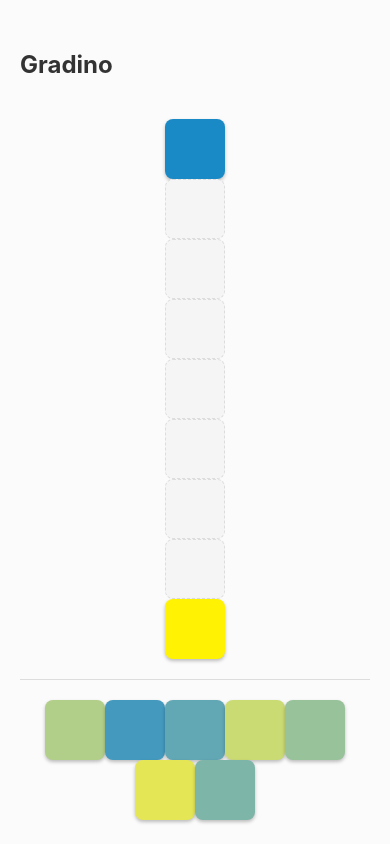
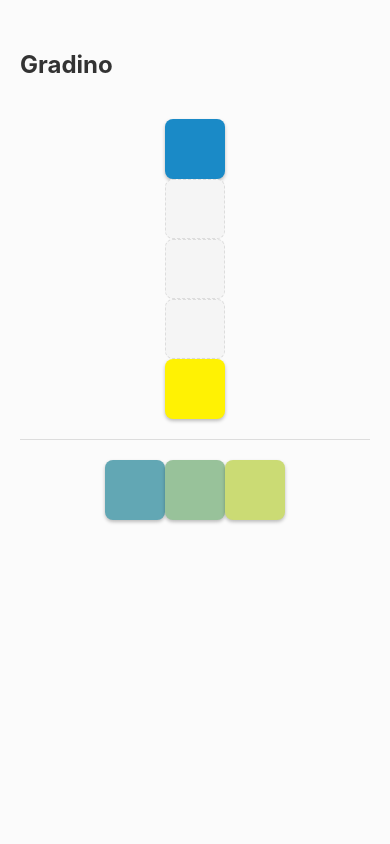
Before and after one commit to sarahnoaa/gradino, a React Native app: screen / in a window 390 px wide. Built offline with nearby package versions, Linux system fonts and the light colour scheme.

Commit message:
win changes

```diff
--- a/package.json
+++ b/package.json
@@ -12,6 +12,7 @@
     "@react-native-async-storage/async-storage": "^2.2.0",
     "culori": "^4.0.2",
     "expo": "~54.0.10",
+    "expo-haptics": "~15.0.7",
     "expo-status-bar": "~3.0.8",
     "react": "19.1.0",
     "react-native": "0.81.4",
--- a/src/components/Board.tsx
+++ b/src/components/Board.tsx
@@ -4,7 +4,7 @@ import { Slot } from './Slot';
 import { useGameStore } from '../core/state/gameStore';
 
 export const Board: React.FC = () => {
-  const { currentPuzzle, placedTiles, placeTile, removeTile } = useGameStore();
+  const { currentPuzzle, placedTiles, placeTile, removeTile, isComplete } = useGameStore();
 
 
   if (!currentPuzzle) {
@@ -34,6 +34,8 @@ export const Board: React.FC = () => {
             index={index}
             onPress={() => handleSlotPress(index)}
             isAnchor={index === 0 || index === currentPuzzle.slots - 1}
+            isComplete={isComplete}
+            animationDelay={index * 100} // Stagger the animations
           />
         ))}
       </View>
--- a/src/components/Slot.tsx
+++ b/src/components/Slot.tsx
@@ -8,9 +8,11 @@ interface SlotProps {
   index: number;
   onPress: () => void;
   isAnchor: boolean;
+  isComplete?: boolean;
+  animationDelay?: number;
 }
 
-export const Slot: React.FC<SlotProps> = ({ tile, index, onPress, isAnchor }) => {
+export const Slot: React.FC<SlotProps> = ({ tile, index, onPress, isAnchor, isComplete = false, animationDelay = 0 }) => {
   return (
     <TouchableOpacity
       style={[
@@ -22,7 +24,12 @@ export const Slot: React.FC<SlotProps> = ({ tile, index, onPress, isAnchor }) =>
       activeOpacity={0.7}
     >
       {tile ? (
-        <Tile tile={tile} interactive={false} />
+        <Tile
+          tile={tile}
+          interactive={false}
+          isComplete={isComplete}
+          animationDelay={animationDelay}
+        />
       ) : (
         <View style={styles.emptySlotContent}>
         </View>
--- a/src/components/Tile.tsx
+++ b/src/components/Tile.tsx
@@ -1,5 +1,5 @@
-import React from 'react';
-import { View, Text, StyleSheet, TouchableOpacity } from 'react-native';
+import React, { useEffect, useRef } from 'react';
+import { View, Text, StyleSheet, TouchableOpacity, Animated } from 'react-native';
 import { Tile as TileType } from '../core/puzzle/generator';
 
 interface TileProps {
@@ -7,16 +7,49 @@ interface TileProps {
   onPress?: () => void;
   style?: any;
   interactive?: boolean;
+  isComplete?: boolean;
+  animationDelay?: number;
 }
 
-export const Tile: React.FC<TileProps> = ({ tile, onPress, style, interactive = true }) => {
+export const Tile: React.FC<TileProps> = ({ tile, onPress, style, interactive = true, isComplete = false, animationDelay = 0 }) => {
+  const scaleAnim = useRef(new Animated.Value(1)).current;
+
+  useEffect(() => {
+    if (isComplete) {
+      console.log(`Tile ${tile.id}: Starting pulse animation with delay ${animationDelay}ms`);
+      // Start pulse animation after delay
+      const timer = setTimeout(() => {
+        console.log(`Tile ${tile.id}: Starting pulse animation now`);
+        Animated.sequence([
+          Animated.timing(scaleAnim, {
+            toValue: 1.2,
+            duration: 300,
+            useNativeDriver: true,
+          }),
+          Animated.timing(scaleAnim, {
+            toValue: 1,
+            duration: 300,
+            useNativeDriver: true,
+          }),
+        ]).start();
+      }, animationDelay);
+
+      return () => clearTimeout(timer);
+    } else {
+      scaleAnim.setValue(1);
+    }
+  }, [isComplete, animationDelay]);
+
   const tileContent = (
-    <View style={[
+    <Animated.View style={[
       styles.tile,
       { backgroundColor: tile.hex },
-      style
+      style,
+      {
+        transform: [{ scale: scaleAnim }],
+      }
     ]}>
-    </View>
+    </Animated.View>
   );
 
   if (interactive && onPress) {
--- a/src/core/puzzle/generator.ts
+++ b/src/core/puzzle/generator.ts
@@ -18,7 +18,7 @@ export interface Puzzle {
   solutionOrder: string[];
 }
 
-// Generate the first puzzle: Cool Blue → Cool Yellow with 9 total tiles (8 gradations)
+// Generate the first puzzle: Cool Blue → Cool Yellow with 5 total tiles (3 gradations)
 export const generateFirstPuzzle = (): Puzzle => {
   const startPrimary = getPrimaryById('CB'); // Cool Blue
   const endPrimary = getPrimaryById('CY'); // Cool Yellow
@@ -28,7 +28,7 @@ export const generateFirstPuzzle = (): Puzzle => {
   }
 
   // Generate perceptually uniform gradient using culori's OKLab interpolator
-  const gradient = generateColorGradient(startPrimary.rgb, endPrimary.rgb, 8); // 8 steps gives us 9 colors total
+  const gradient = generateColorGradient(startPrimary.rgb, endPrimary.rgb, 4); // 4 steps gives us 5 colors total
 
   console.log('Generated gradient:', gradient);
 
@@ -71,7 +71,7 @@ export const generateFirstPuzzle = (): Puzzle => {
   ];
 
   return {
-    slots: 9,
+    slots: 5,
     anchors: {
       start: startTile,
       end: endTile
--- a/src/core/state/gameStore.ts
+++ b/src/core/state/gameStore.ts
@@ -101,13 +101,19 @@ export const useGameStore = create<GameState>((set, get) => ({
 
     // Check if all slots are filled
     const allFilled = state.placedTiles.every(tile => tile !== null);
+    console.log('All slots filled:', allFilled);
     if (!allFilled) return;
 
     // Check if the order matches the solution
     const placedOrder = state.placedTiles.map(tile => tile!.id);
     const isCorrect = JSON.stringify(placedOrder) === JSON.stringify(state.currentPuzzle.solutionOrder);
 
+    console.log('Placed order:', placedOrder);
+    console.log('Solution order:', state.currentPuzzle.solutionOrder);
+    console.log('Is correct:', isCorrect);
+
     if (isCorrect) {
+      console.log('PUZZLE COMPLETED! Setting isComplete to true');
       set({ isComplete: true });
     }
   },
--- a/src/screens/GameScreen.tsx
+++ b/src/screens/GameScreen.tsx
@@ -1,5 +1,6 @@
-import React, { useEffect } from 'react';
-import { View, StyleSheet, Text, Alert } from 'react-native';
+import React, { useEffect, useState } from 'react';
+import { View, StyleSheet, Text, TouchableOpacity, Animated } from 'react-native';
+import * as Haptics from 'expo-haptics';
 import { Board } from '../components/Board';
 import { Tray } from '../components/Tray';
 import { useGameStore } from '../core/state/gameStore';
@@ -7,6 +8,8 @@ import { generateFirstPuzzle } from '../core/puzzle/generator';
 
 export const GameScreen: React.FC = () => {
   const { currentPuzzle, setPuzzle, isComplete, moves } = useGameStore();
+  const [showNextButton, setShowNextButton] = useState(false);
+  const nextButtonOpacity = new Animated.Value(0);
 
   useEffect(() => {
     // Generate the first puzzle when the screen loads
@@ -21,14 +24,26 @@ export const GameScreen: React.FC = () => {
   }, [currentPuzzle, setPuzzle]);
 
   useEffect(() => {
+    console.log('GameScreen: isComplete changed to:', isComplete);
     if (isComplete) {
-      Alert.alert(
-        'Congratulations!',
-        `You completed the puzzle in ${moves} moves!`,
-        [{ text: 'OK', onPress: () => {} }]
-      );
+      console.log('GameScreen: Puzzle completed! Triggering haptic and animations');
+      // Trigger haptic feedback immediately
+      Haptics.impactAsync(Haptics.ImpactFeedbackStyle.Medium);
+
+      // Show next button after 2 seconds
+      setTimeout(() => {
+        setShowNextButton(true);
+        Animated.timing(nextButtonOpacity, {
+          toValue: 1,
+          duration: 500,
+          useNativeDriver: true,
+        }).start();
+      }, 2000);
+    } else {
+      setShowNextButton(false);
+      nextButtonOpacity.setValue(0);
     }
-  }, [isComplete, moves]);
+  }, [isComplete]);
 
   if (!currentPuzzle) {
     return (
@@ -37,6 +52,14 @@ export const GameScreen: React.FC = () => {
       </View>
     );
   }
+
+  const handleNextPuzzle = () => {
+    // For now, just reset the current puzzle
+    // Later we can implement actual next puzzle logic
+    if (currentPuzzle) {
+      setPuzzle(currentPuzzle);
+    }
+  };
 
   return (
     <View style={styles.container}>
@@ -50,10 +73,12 @@ export const GameScreen: React.FC = () => {
 
       <Tray />
 
-      {isComplete && (
-        <View style={styles.completionOverlay}>
-          <Text style={styles.completionText}>🎉 Puzzle Complete! 🎉</Text>
-        </View>
+      {showNextButton && (
+        <Animated.View style={[styles.nextButtonContainer, { opacity: nextButtonOpacity }]}>
+          <TouchableOpacity style={styles.nextButton} onPress={handleNextPuzzle}>
+            <Text style={styles.nextButtonText}>Next Puzzle</Text>
+          </TouchableOpacity>
+        </Animated.View>
       )}
     </View>
   );
@@ -86,20 +111,30 @@ const styles = StyleSheet.create({
     backgroundColor: '#ddd',
     marginHorizontal: 20,
   },
-  completionOverlay: {
+  nextButtonContainer: {
     position: 'absolute',
-    top: 0,
+    bottom: 50,
     left: 0,
     right: 0,
-    bottom: 0,
-    backgroundColor: 'rgba(0, 0, 0, 0.8)',
-    justifyContent: 'center',
     alignItems: 'center',
   },
-  completionText: {
-    fontSize: 24,
-    fontWeight: 'bold',
+  nextButton: {
+    backgroundColor: '#007AFF',
+    paddingHorizontal: 24,
+    paddingVertical: 12,
+    borderRadius: 25,
+    shadowColor: '#000',
+    shadowOffset: {
+      width: 0,
+      height: 2,
+    },
+    shadowOpacity: 0.25,
+    shadowRadius: 3.84,
+    elevation: 5,
+  },
+  nextButtonText: {
     color: 'white',
-    textAlign: 'center',
+    fontSize: 16,
+    fontWeight: '600',
   },
 });
```
Also changed, not shown: 1 other file (tests, documents, lock files or other folders).
